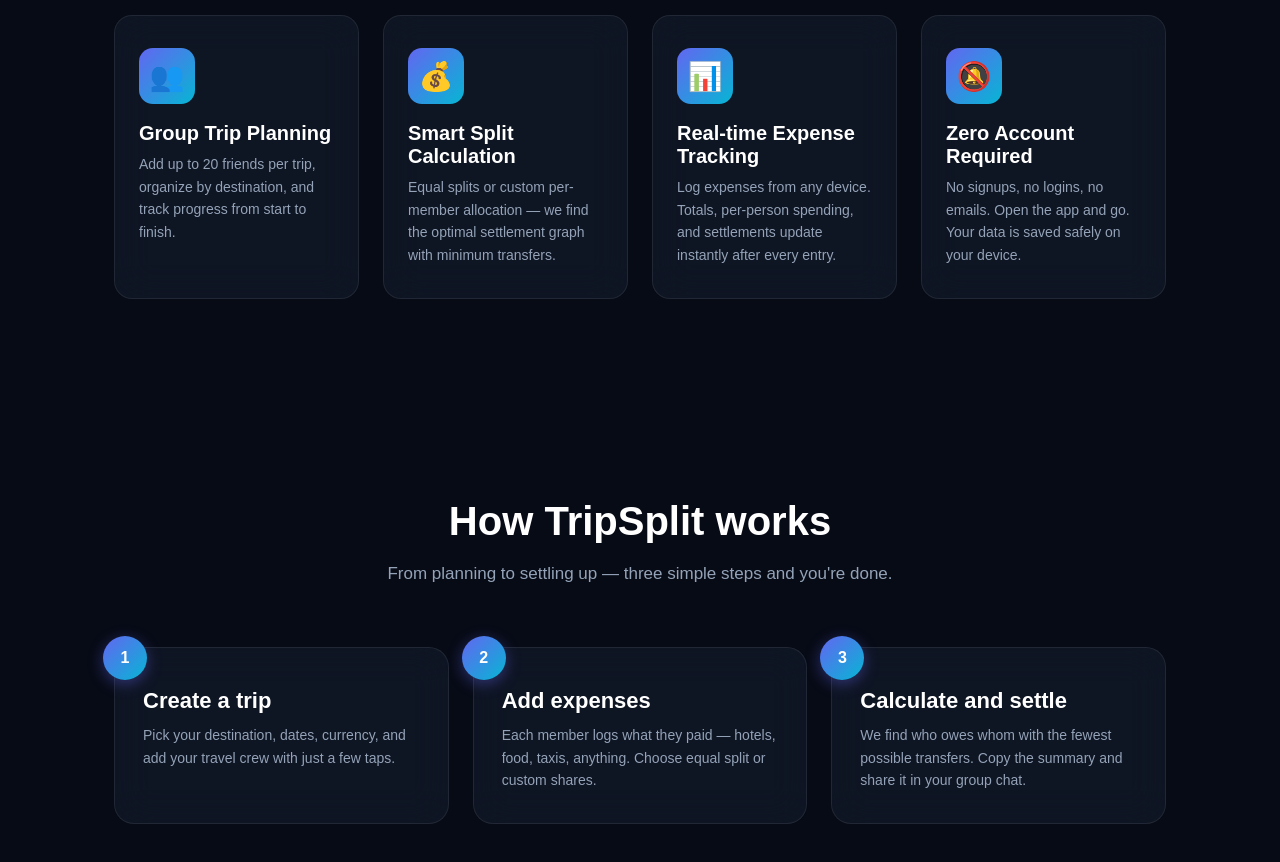
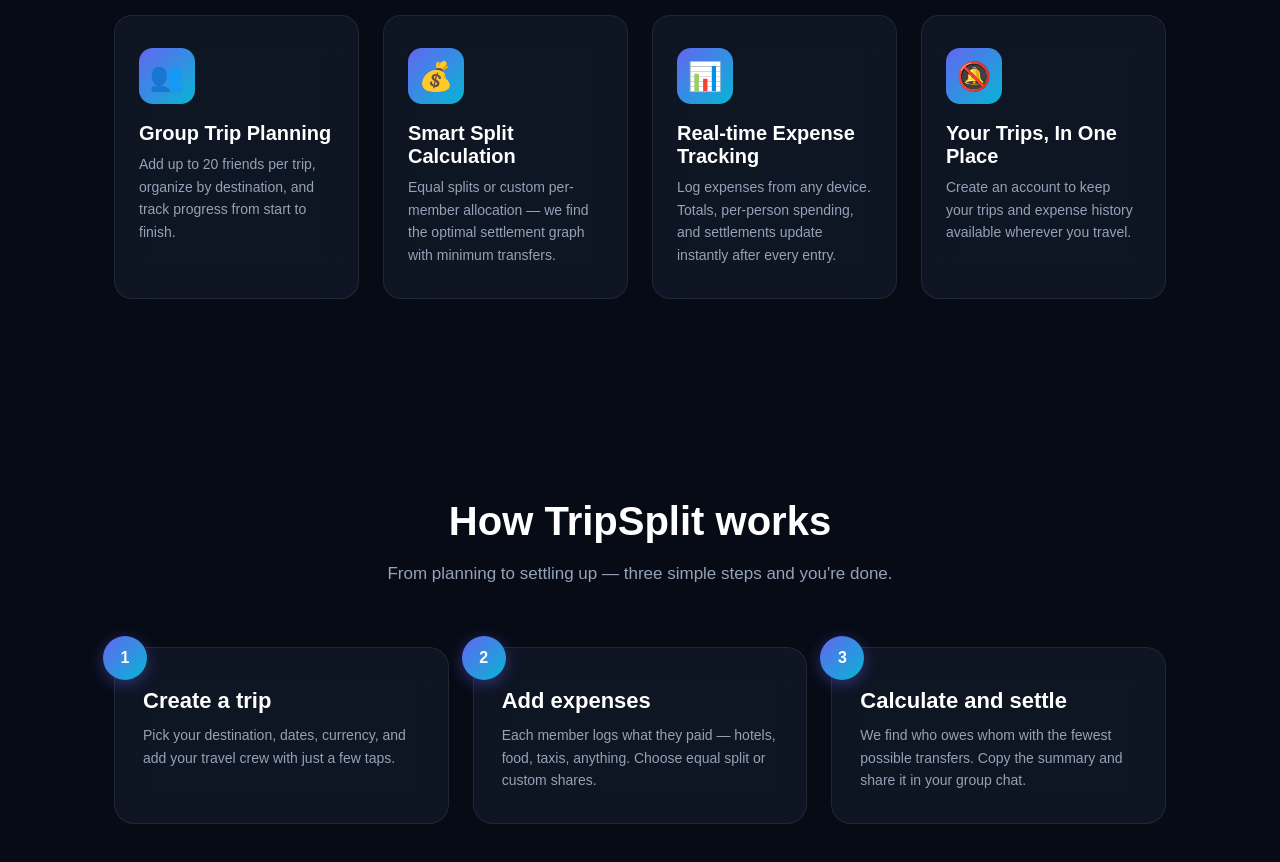
Before and after one commit to hemsaisujith1-sudo/tripsplit, a website: page index.html in a window 1280 px wide. Shown: the part 1060-1922 px from the top of the page. Drawn offline with Linux system fonts and the light colour scheme; no server answers.

Commit message:
copy: update account feature messaging

```diff
--- a/index.html
+++ b/index.html
@@ -73,8 +73,8 @@
             </div>
             <div class="feature-card">
                 <div class="feature-icon-box">🔕</div>
-                <h3>Zero Account Required</h3>
-                <p>No signups, no logins, no emails. Open the app and go. Your data is saved safely on your device.</p>
+                <h3>Your Trips, In One Place</h3>
+                <p>Create an account to keep your trips and expense history available wherever you travel.</p>
             </div>
         </div>
     </section>
```
